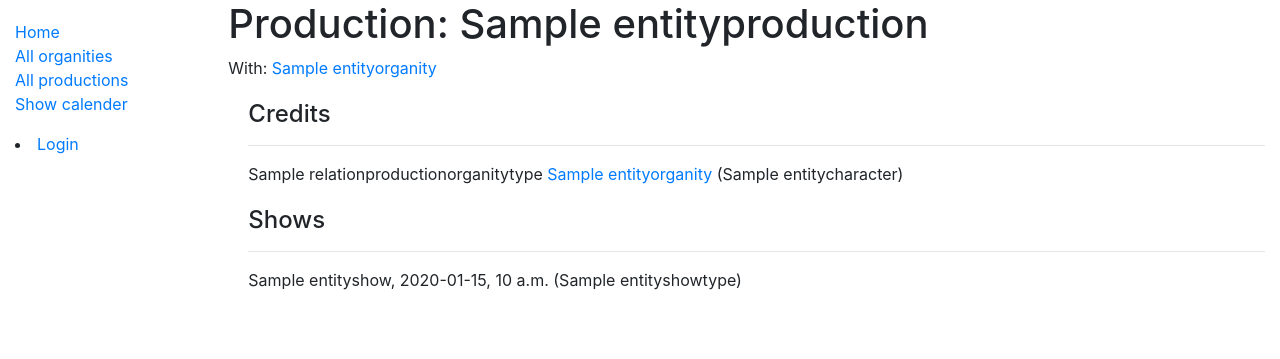
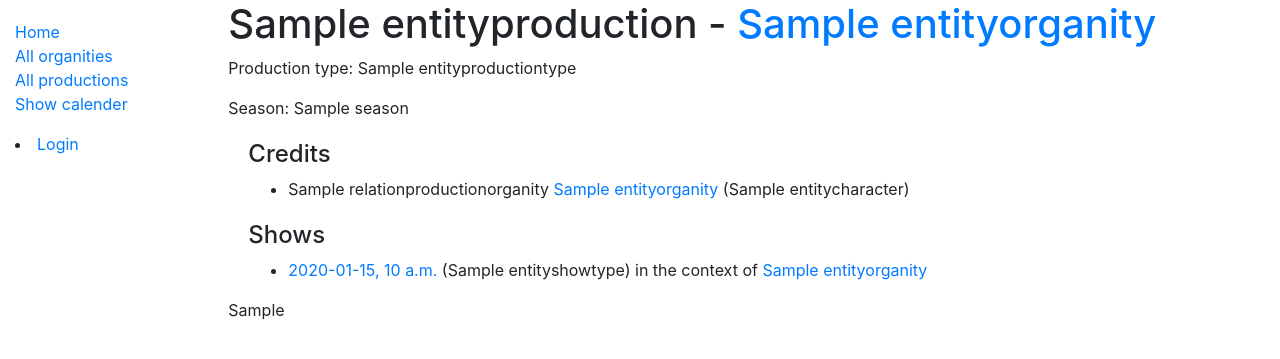
Before and after one commit to ruettet/StageBrainz, a Django app: page /catalog/productions/1 in a window 1280 px wide. Shown: the top 359 px of the page. Run offline with Django 3.2, Linux system fonts and the light colour scheme; tables that the repository leaves empty hold one stand-in row (values such as "Sample post"); some libraries are stand-ins or nearby versions.

Commit message:
fixes #27

```diff
--- a/catalog/templates/catalog/entityproduction_detail.html
+++ b/catalog/templates/catalog/entityproduction_detail.html
@@ -1,35 +1,56 @@
 {% extends "base_generic.html" %}
 
 {% block content %}
-    <h1>Production: {{ entityproduction.name }}</h1>
-
-    <p> With:
+    <h1>{{ entityproduction.name }} -
     {% for relation in entityproduction.relationproductionorganity_set.all %}
             {% if relation.highlighted_relation == 1 %}
                 <a href="{% url 'organities-detail' relation.entity_b.pk %}">{{relation.entity_b.name}}</a>
             {% endif %}
         {% endfor %}
-    </p>
+    </h1>
+
+    <p>Production type: {{ entityproduction.entity_type.all|join:"," }}</p>
+
+    <p>Season: {{ entityproduction.season.name }}</p>
 
     <!-- display credits -->
     <div style="margin-left:20px;margin-top:20px">
         <h4>Credits</h4>
+            <ul>
                 {% for relation in entityproduction.relationproductionorganity_set.all %}
-                <hr>
-                    <p>{{relation.relation_type.name}} <a href="{% url 'organities-detail' relation.entity_b.pk %}">{{relation.entity_b.name}}</a> ({{relation.context_of_character.name}})</p>
+                    <li>
+                        {{relation.display_relation_name}}
+                        <a href="{% url 'organities-detail' relation.entity_b.pk %}">
+                            {{relation.entity_b.name}}
+                        </a>
+                        {% if relation.context_of_character.name %}({{relation.context_of_character.name}}){% endif %}
+                        {% if perms.catalog.can_change_relation_production_organity %}[<a href="{% url 'production_organity_update' relation.pk %}">edit</a>]{% endif %}
+                    </li>
                 {% endfor %}
-
+            </ul>
         {% if perms.catalog.can_add_relation_production_organity %}- <a href="{% url 'production_organity_create' entityproduction.id %}">Add a credit to this production</a> {% endif %}
     </div>
 
     <!-- display connected shows -->
     <div style="margin-left:20px;margin-top:20px">
         <h4>Shows</h4>
+            <ul>
                 {% for relation in entityproduction.relationshowproduction_set.all %}
-                <hr>
-                    <p>{{relation.entity_a.name}}, {{relation.entity_a.when_date}}, {{relation.entity_a.when_time}} ({{relation.entity_a.entity_type.all|join:", "}})</p>
+                    <li>
+                        <a href="{% url 'shows-detail' relation.entity_a.pk %}">
+                            {{relation.entity_a.when_date}}{% if relation.entity_a.when_time %}, {{relation.entity_a.when_time}}{% endif %}
+                        </a>
+                        ({{relation.entity_a.entity_type.all|join:","}})
+                        {% if relation.context_of_organity %}in the context of <a href="{% url 'organities-detail' relation.context_of_organity.pk %}">{{relation.context_of_organity}}</a>{% endif %}
+                        {% if perms.catalog.can_change_relation_show_production %}[<a href="{% url 'production_show_update' relation.pk %}">edit</a>]{% endif %}
+                    </li>
                 {% endfor %}
+            </ul>
         {% if perms.catalog.can_add_relation_show_production %}- <a href="{% url 'production_show_create' entityproduction.id %}">Add a show to this production</a> {% endif %}
+    </div>
+
+    <div>
+        <p>{{entityproduction.disambiguation}}</p>
     </div>
 
     {% if perms.catalog.can_edit_entity_production %}- <a href="{% url 'production_update' entityproduction.id %}">Update this production</a> {% endif %}
--- a/catalog/views.py
+++ b/catalog/views.py
@@ -1,7 +1,7 @@
 from django.shortcuts import render, get_object_or_404
 from django.views import generic
 from django.views.generic.edit import CreateView, UpdateView, DeleteView
-from django.urls import reverse_lazy
+from django.urls import reverse_lazy, reverse
 
 from catalog.models import EntityOrganity, EntityProduction, EntityShow
 from catalog.models import RelationProductionOrganity, RelationShowProduction
@@ -116,6 +116,10 @@ class RelationProductionOrganityUpdate(UpdateView):
     model = RelationProductionOrganity
     fields = '__all__'
 
+    def get_success_url(self):
+        relation = get_object_or_404(RelationProductionOrganity, pk=self.kwargs.get("pk"))
+        return reverse_lazy('productions-detail', kwargs={"pk": relation.entity_a.id})
+
 
 class RelationProductionOrganityDelete(DeleteView):
     model = RelationProductionOrganity
@@ -135,13 +139,17 @@ class RelationProductionShowCreate(CreateView):
         }
 
     def get_success_url(self):
-        return reverse_lazy('shows')
+        return reverse_lazy('productions-detail', kwargs={"pk": self.kwargs.get("productionid")})
 
 
 class RelationProductionShowUpdate(UpdateView):
     model = RelationShowProduction
     fields = '__all__'
 
+    def get_success_url(self):
+        relation = get_object_or_404(RelationShowProduction, pk=self.kwargs.get("pk"))
+        return reverse_lazy('productions-detail', kwargs={"pk": relation.entity_b.id})
+
 
 class RelationProductionShowDelete(DeleteView):
     model = RelationShowProduction
```
Lines whose indentation alone changed are shown as unchanged.
